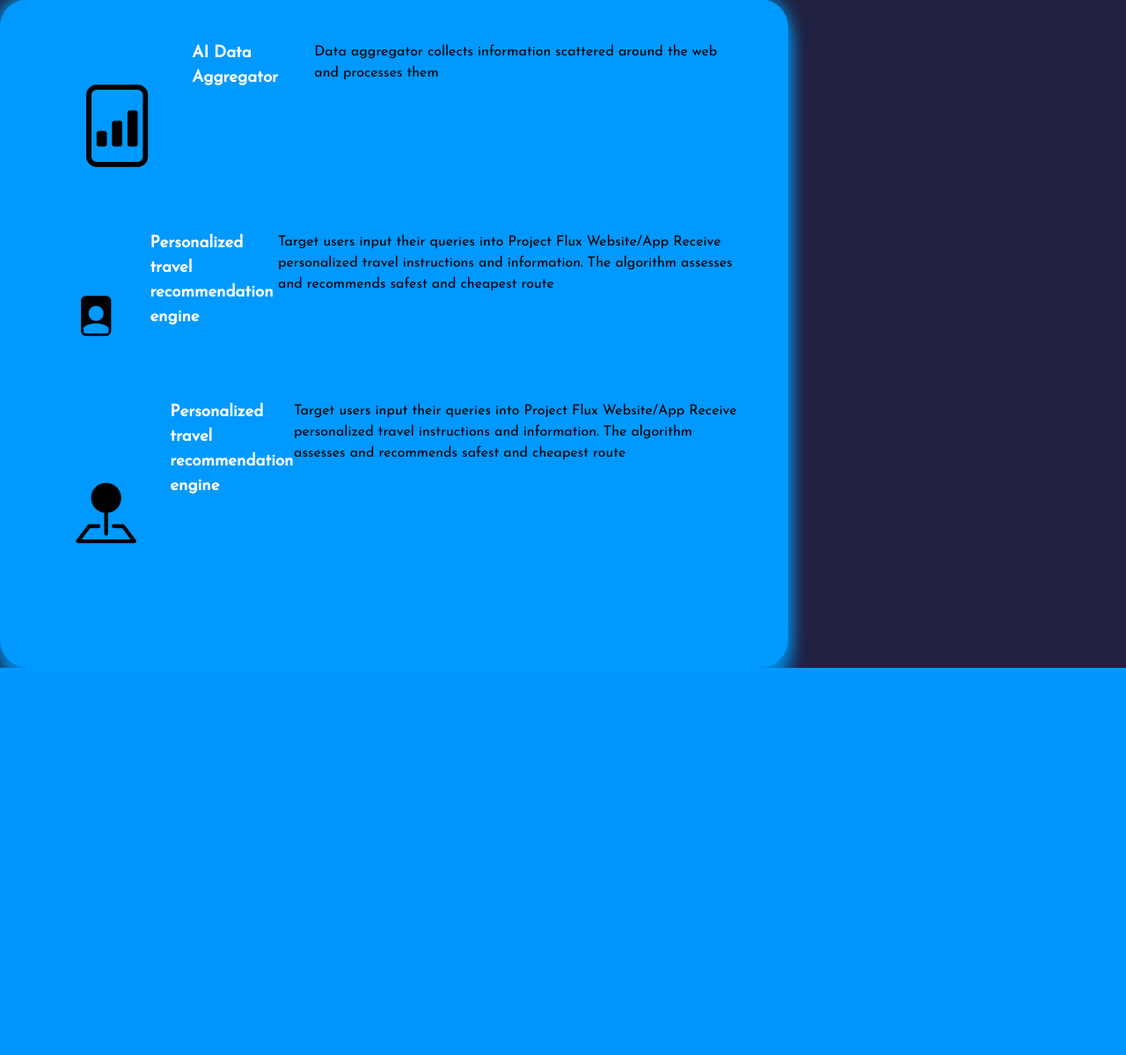
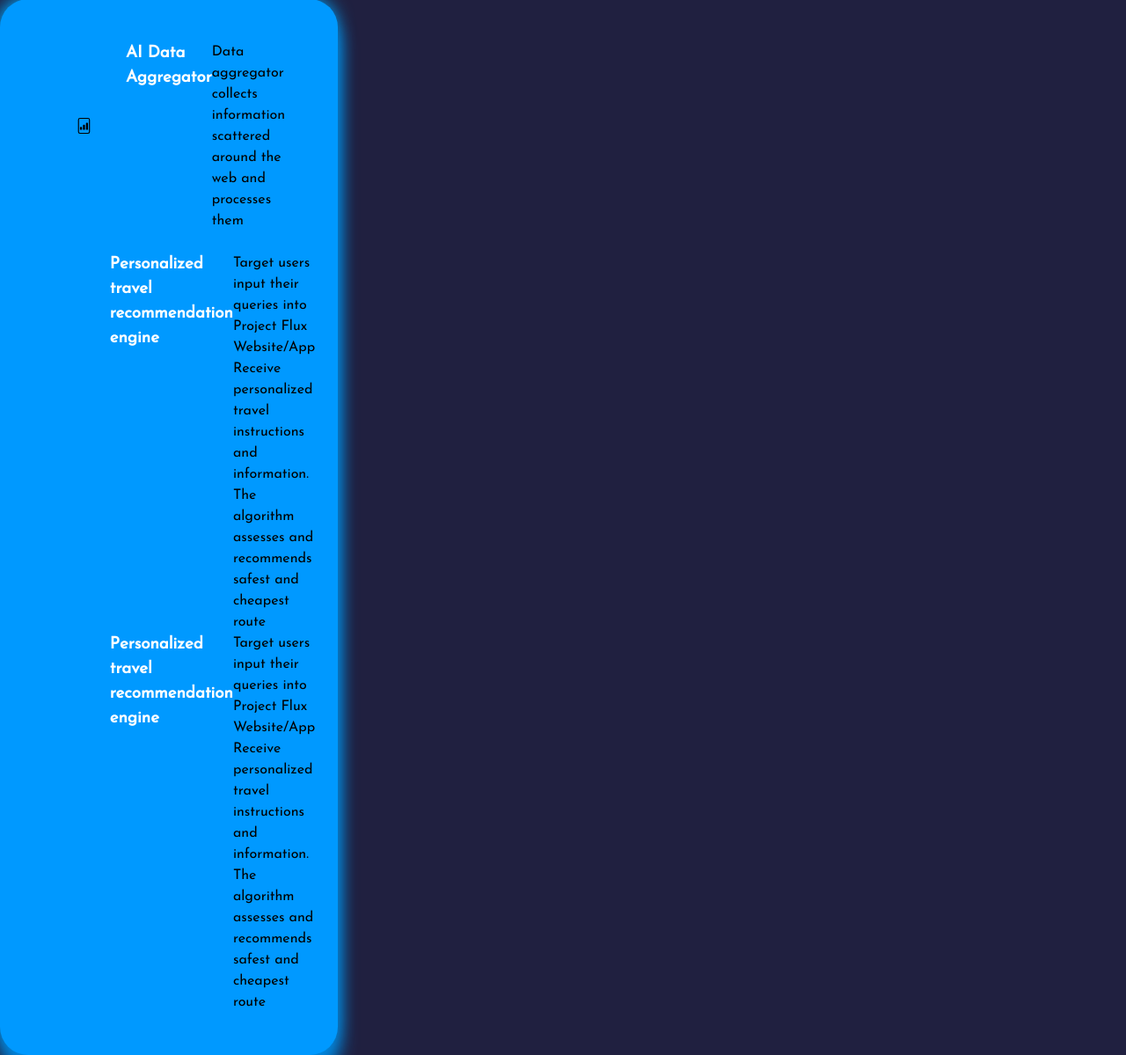
Before and after one commit to AndreLiu1225/ProjectFlux, a Flask app: page /api in a window 1280 px wide. Shown: the part 400-1599 px from the top of the page at 88% size. Before the commit the page ends 1159 px from the top, so only its background shows below. Run offline with Flask 2, Linux system fonts and the light colour scheme.

Commit message:
Update style.css

```diff
--- a/static/style.css
+++ b/static/style.css
@@ -321,8 +321,8 @@
   border-radius: 2rem;
   align-items: left;
   justify-content: left;
-  width: 70%;
-  height: 5;
+  width: 30%;
+  height: 1;
   padding: 3rem;
   background: #0099ff;
   box-shadow:  2px 20px 20px #0087e0,
```
